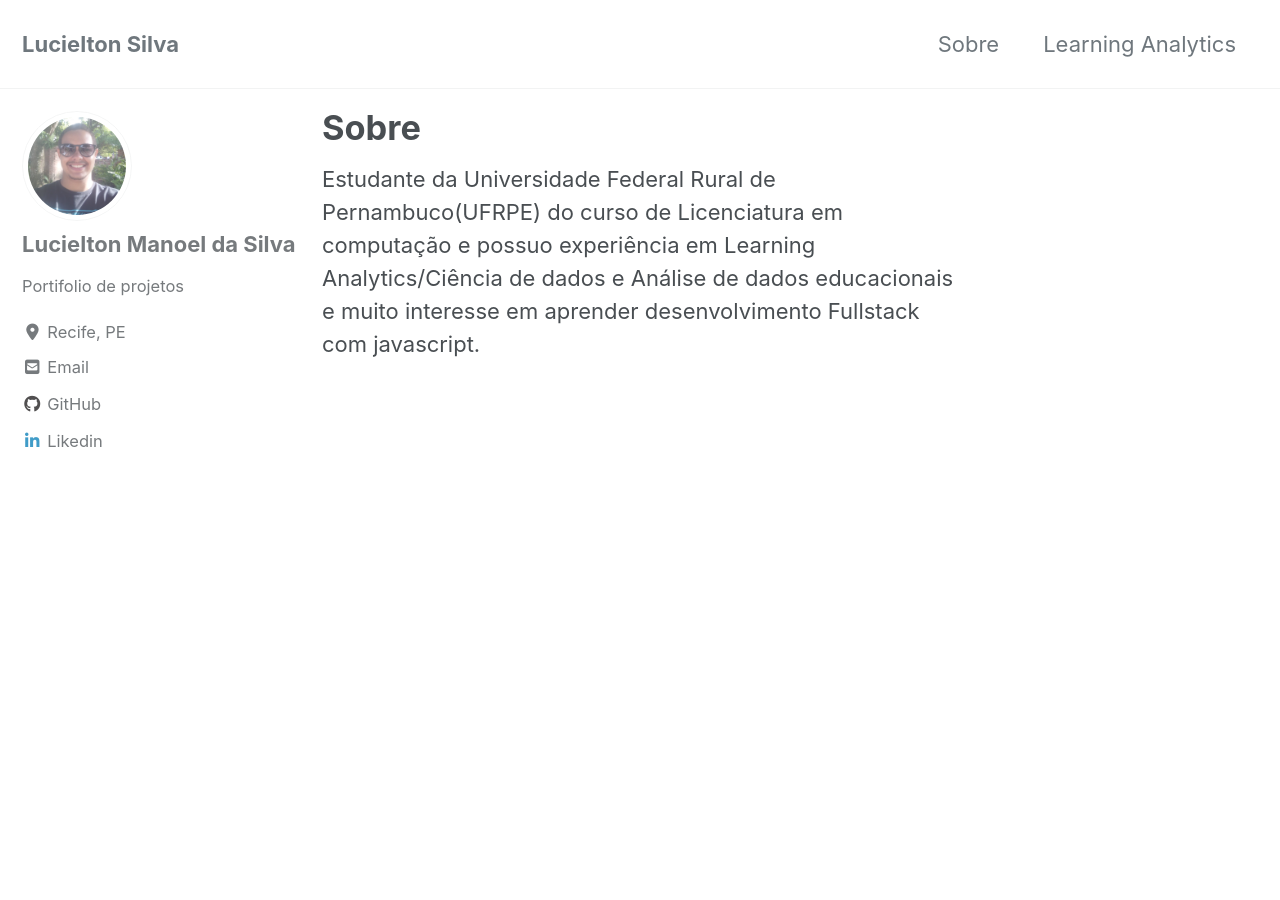
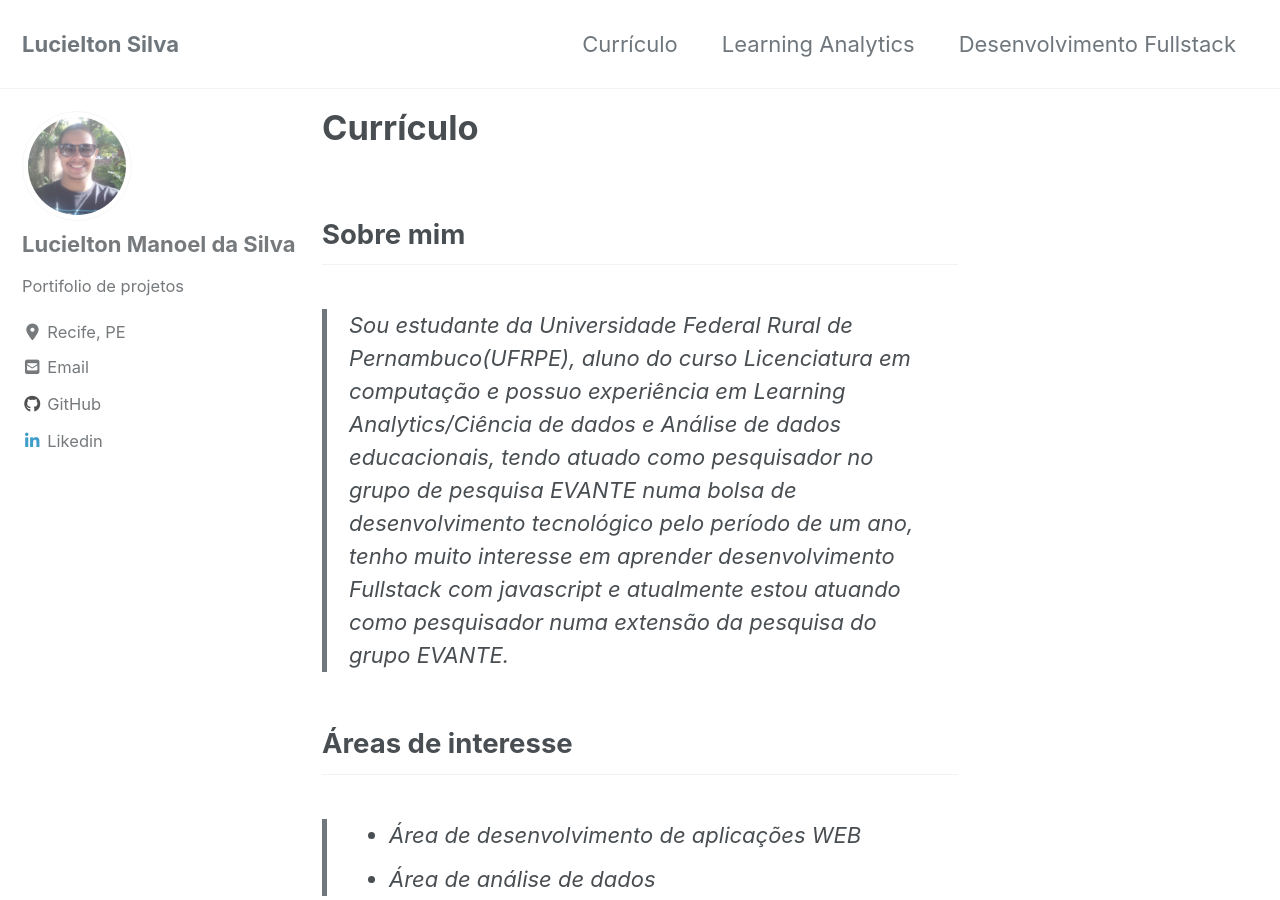
Before and after one commit to Lucielton/Lucielton.github.io, a Jekyll site: the page built from _pages/sobre.md, in a window 1280 px wide and 900 px high. Built offline with Jekyll 4.4.1, drawn with Linux system fonts in a browser that asks for light colours; cached includes are drawn as plain includes; nearby versions of some CDN libraries; some of the changed text lies outside the part shown.

Commit message:
Update about page to curriculum

```diff
--- a/_data/navigation.yml
+++ b/_data/navigation.yml
@@ -1,11 +1,11 @@
 # main links
 main:
-  - title: "Sobre"
-    url: /sobre/
+  - title: "Currículo"
+    url: /curriculo/
   - title: "Learning Analytics"
     url: /LearningAnalytics/
-  #- title: "Desenvolvimento Fullstack"
-   # url: /DesenvolvimentoFullstack/
+  - title: "Desenvolvimento Fullstack"
+    url: /DesenvolvimentoFullstack/
   # - title: Aleatoriedades
     # url: /Aleatoriedades
   # - title: "About"
--- a/_pages/sobre.md
+++ b/_pages/sobre.md
@@ -1,9 +1,81 @@
 ---
 layout: single
-title: "Sobre"
-permalink: /sobre/
+title: "Currículo"
+permalink: /curriculo/
 # header:
     # image: "/images/CyberpunkCity2Fixed.jpg"
 ---
 
-Estudante da Universidade Federal Rural de Pernambuco(UFRPE) do curso de Licenciatura em computação e possuo experiência em Learning Analytics/Ciência de dados e Análise de dados educacionais e muito interesse em aprender desenvolvimento Fullstack com javascript.
+## Sobre mim
+
+> Sou estudante da Universidade Federal Rural de Pernambuco(UFRPE), aluno do curso Licenciatura em computação e possuo experiência em Learning Analytics/Ciência de dados e Análise de dados educacionais, tendo atuado como pesquisador no grupo de pesquisa EVANTE numa bolsa de desenvolvimento tecnológico pelo período de um ano, tenho muito interesse em aprender desenvolvimento Fullstack com javascript e atualmente estou atuando como pesquisador numa extensão da pesquisa do grupo EVANTE.
+
+## Áreas de interesse
+
+> * Área de desenvolvimento de aplicações WEB
+> * Área de análise de dados
+
+## Formação
+
+### *Licenciatura em Computação, UFRPE* — Graduação
+
+Desde maio de 2017 até Julho De 2021(previsão de término)
+
+> Curso voltado para o ensino de conceitos computacionais possuindo uma base tecnológica muito forte que é importante tanto para ensino quanto para atuação na área de tecnologia da informação
+
+## Experiências
+
+### Evante, UFRPE — *Trainee em ciência de dados educacionais*
+
+Desde julho de 2018 a agosto de 2019
+
+> -   Utilização da linguagem de programação python voltado para análise de dados com as bibliotecas Pandas, Numpy, Matplotlib, Plotly e GraphViz
+>
+> -   Construção de relatórios com jupyter notebook
+>
+> -   Utilização de tecnologias WEB(HTML/CSS/JavaScript) no desenvolvimento de um protótipo de interface
+
+### Evante, UFRPE — *Trainee em ciência de dados educacionais*
+
+Desde Fevereiro De 2020, atualmente
+
+> -   Construção de um dashboard utlizando a linguagem R com o pacote Shiny
+>
+> -   Utilização da linguagem R para análise de dados educacionais
+
+## Habilidades
+> -   Pacote Google(Docs, Sheets e Presentation), ferramentas similares ao Word, Excel e Powerpoint
+
+## Formação Complementar
+
+> -   “Treinamento Avançado em Machine Learning usando o Google Cloud”, PARQTEL - 10 horas
+>
+> -   UI e UX, TIM Tec - 40 horas
+>
+> -   Criação de Sites, TIM Tec - 40 horas
+
+## Idiomas
+
+> - Português - Fluente
+> -   Inglês - Intermediário
+
+## Atividades Extracurriculares
+
+ -   Voluntário em assitente de organização/produção, TDC Recife, 2019 - 4 horas
+
+> * Proatividade
+> * Trabalho em equipe
+
+
+ -   Voluntário em assistente de credenciamento, TDC Recife, 2019 - 18 horas
+
+> * Proatividade
+> * Trabalho em equipe
+> * Disciplina
+
+
+ -   Voluntário na equipe de transmissão no IV Congresso sobre Tecnologias na Educação - Ctrl+E, 2019 - 37 horas
+
+> * Proatividade
+> * Trabalho em equipe
+> * Disciplina
```
